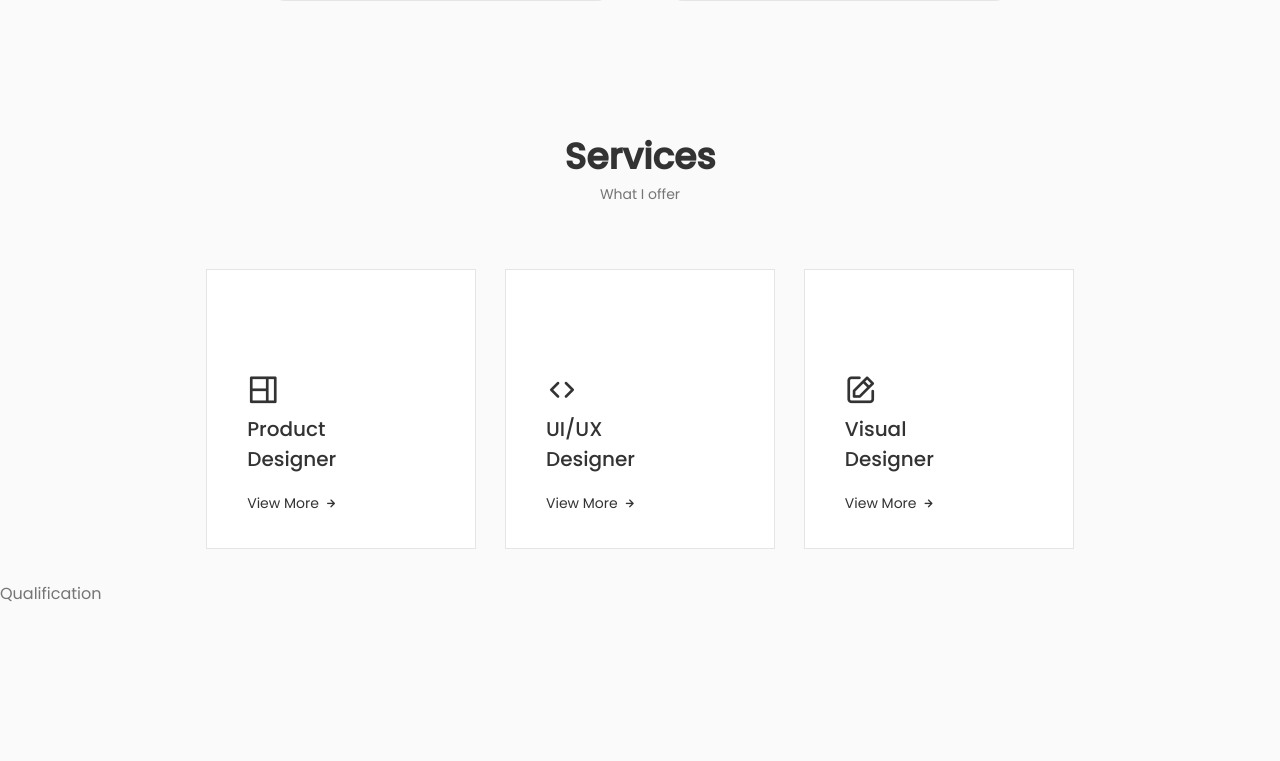
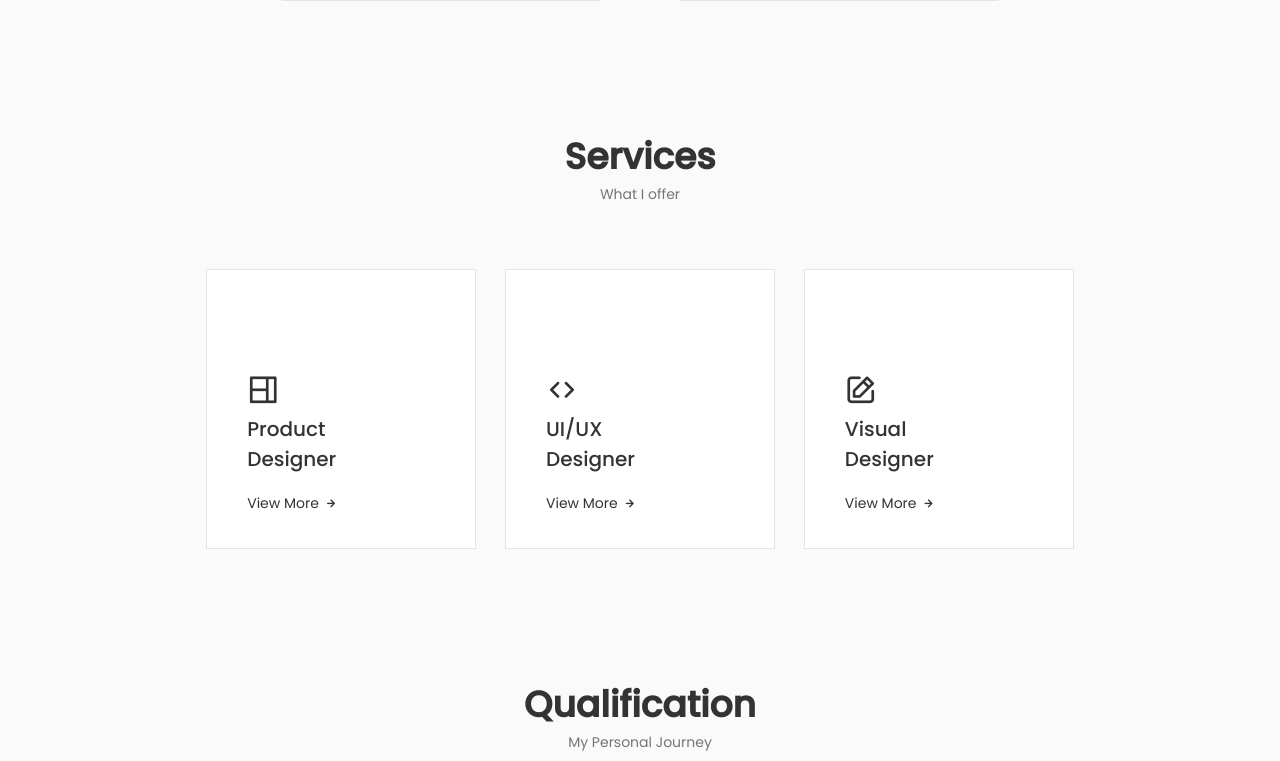
Before and after one commit to AmanWorku/AmanWorku.github.io, a React (Create React App) app: page / in a window 1280 px wide. Shown: the part 2036-2797 px from the top of the page. Before the commit the page ends 2642 px from the top, so only its background shows below. Built offline with nearby package versions, Linux system fonts and the light colour scheme.

Commit message:
Add icons and education with experience

```diff
--- a/src/components/qualification/Qualification.jsx
+++ b/src/components/qualification/Qualification.jsx
@@ -2,7 +2,24 @@
 import "./qualification.css"
 const Qualification = () => {
   return (
-    <div>Qualification</div>
+   <section className="qualification section">
+     <h2 className="section__title">Qualification</h2>
+    <span className="section__subtitle">My Personal Journey</span>
+
+    <div className="qualification__container container">
+        <div className="qualification_tabs">
+            <div className="qualification__button qualification__active button--flex">
+                <i className="uil uil-graduation-cap qualification__icon">
+                </i>{" "} Education
+            </div>
+            <div className="qualification__button qualification__active button--flex">
+                <i className="uil uil-briefcase-alt qualification__icon">
+                </i>{" "} Experience
+            </div>
+
+        </div>
+    </div>
+   </section>
   )
 }
 
```
